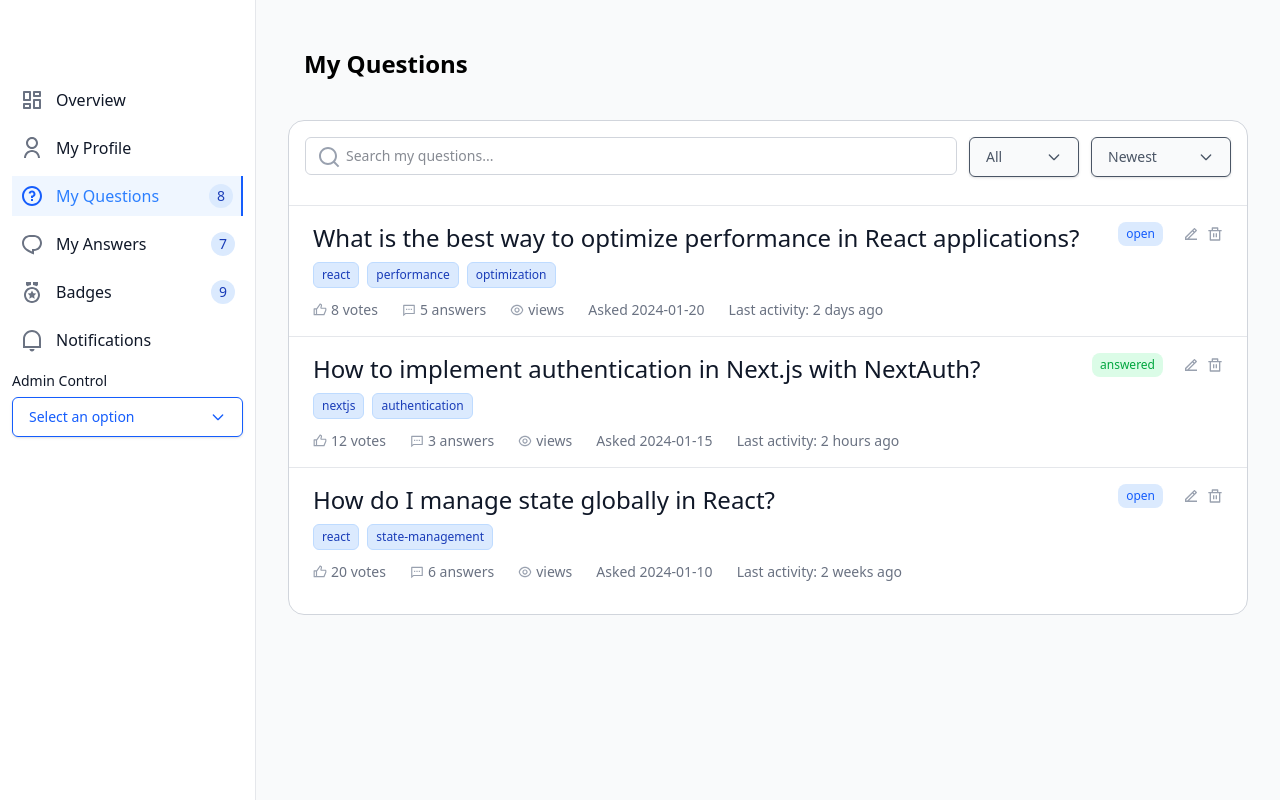
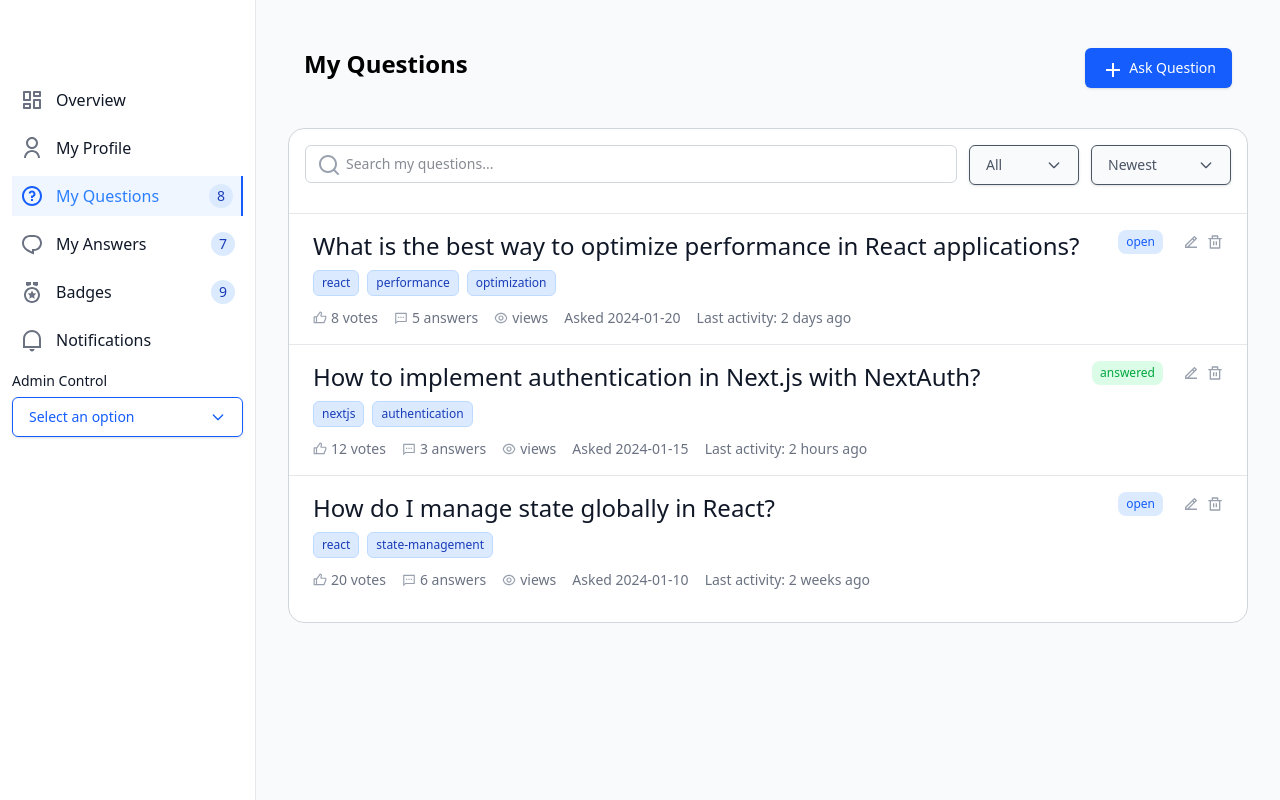
Before and after one commit to Zack-Pro-Ver/Knowledge-Sharing-Portal, a React (Vite) app: page /my-questions in a window 1280 px wide. Built offline with nearby package versions, Linux system fonts and the light colour scheme.

Commit message:
Changes in Ui for Responsive

```diff
--- a/src/pages/MyQuestions/QuestionSection.tsx
+++ b/src/pages/MyQuestions/QuestionSection.tsx
@@ -92,7 +92,7 @@ const QuestionsSearchCard: React.FC = () => {
 
   return (
     <Card variant="outlined" size="large" className="p-4">
-      <div className="flex gap-3 w-full mb-4">
+      <div className="flex flex-col md:flex-row gap-3 w-full mb-4">
         <div className="relative flex-1">
             <RiSearchLine className="absolute left-3 top-1/2 -translate-y-1/2 text-gray-400 pointer-events-none" />
           <input
@@ -113,7 +113,7 @@ const QuestionsSearchCard: React.FC = () => {
           variant="outlined"
           size="medium"
           color="secondary"
-          className="min-w-[110px] bg-gray-50"
+          className="min-w-[110px] bg-gray-50 w-full md:w-auto"
         />
 
         <Dropdown
@@ -124,7 +124,7 @@ const QuestionsSearchCard: React.FC = () => {
           variant="outlined"
           size="medium"
           color="secondary"
-          className="min-w-[140px] bg-gray-50"
+          className="min-w-[140px] bg-gray-50 w-full md:w-auto"
         />
       </div>
       <hr className="border-t border-gray-200 -mx-4 mt-7" />
@@ -165,7 +165,7 @@ const QuestionsSearchCard: React.FC = () => {
                     ))}
                   </div>
 
-                  <div className="flex text-sm text-gray-500 gap-6 items-center mt-1">
+                  <div className="flex flex-wrap text-sm text-gray-500 gap-x-4 gap-y-1 items-center mt-1">
                     <span className="flex items-center gap-1">
                         <RiThumbUpLine className="text-gray-400" size={14} />
                       {q.votes} votes
--- a/src/pages/MyQuestions/index.tsx
+++ b/src/pages/MyQuestions/index.tsx
@@ -17,6 +17,7 @@ export const MyQuestions: React.FC<MyQuestionsProps> = ({
       <Header
         title={headerTitle}
         buttonText={headerButtonText}
+        showButton={true}
         icon={<RiAddLine />}
         />
 
```
